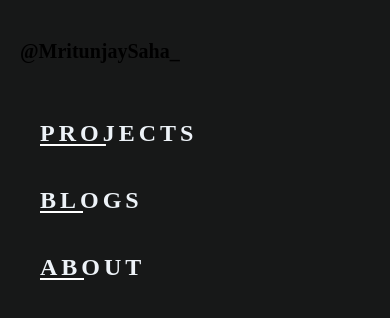
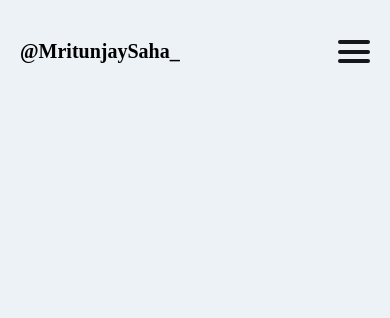
Before and after one commit to mritunjaysaha/portfolio, a Next.js app: page / in a window 390 px wide. Shown: the top 318 px of the page. Built offline with nearby package versions, Linux system fonts and the light colour scheme.

Commit message:
added hamburger menu

```diff
--- a/src/components/navbar.jsx
+++ b/src/components/navbar.jsx
@@ -3,12 +3,22 @@ import { css, jsx } from "@emotion/core";
 import { Anchor } from "../atoms/anchor";
 import { style, mediaQueries } from "../../styles/style";
 import { SocialTabs } from "./socialTabs";
+import { useState } from "react";
 
 export function Navbar() {
+    const [isMenuClicked, setMenuClicked] = useState(false);
+
+    function handleMenuClick() {
+        console.log("clicked");
+        setMenuClicked(true);
+    }
+
     return (
         <nav
             css={css`
                 padding: 4rem 0;
+                display: flex;
+                justify-content: space-between;
 
                 /* Desktop view */
                 ${mediaQueries[3]} {
@@ -32,15 +42,39 @@ export function Navbar() {
                     fontWeight={style.font.weight.bold}
                 />
             </div>
+
+            {/* Hamburger Menu */}
+            <section
+                css={css`
+                    height: inherit;
+                    display: flex;
+                    flex-direction: column;
+                    justify-content: space-between;
+
+                    div {
+                        background: ${style.color.black};
+                        height: 0.4rem;
+                        width: 3.2rem;
+
+                        border-radius: 15px;
+                    }
+                `}
+                onClick={handleMenuClick}
+            >
+                <div></div>
+                <div></div>
+                <div></div>
+            </section>
+
             <ul
                 css={css`
                     position: absolute;
                     top: 0;
                     left: 0;
 
-                    background: rgba(0, 0, 0, 0.9);
+                    background: ${style.color.black};
 
-                    display: flex;
+                    display: ${isMenuClicked ? "flex" : "none"};
                     flex-direction: column;
 
                     height: 100vh;
@@ -72,10 +106,10 @@ export function Navbar() {
 
                             background-image: linear-gradient(
                                 to left,
-                                white,
-                                white
+                                ${style.color.white},
+                                ${style.color.white}
                             );
-                            background-size: 42% ${style.border.thickness};
+                            background-size: 36% ${style.border.thickness};
                             background-repeat: no-repeat;
                             background-position: left bottom;
                         }
```
